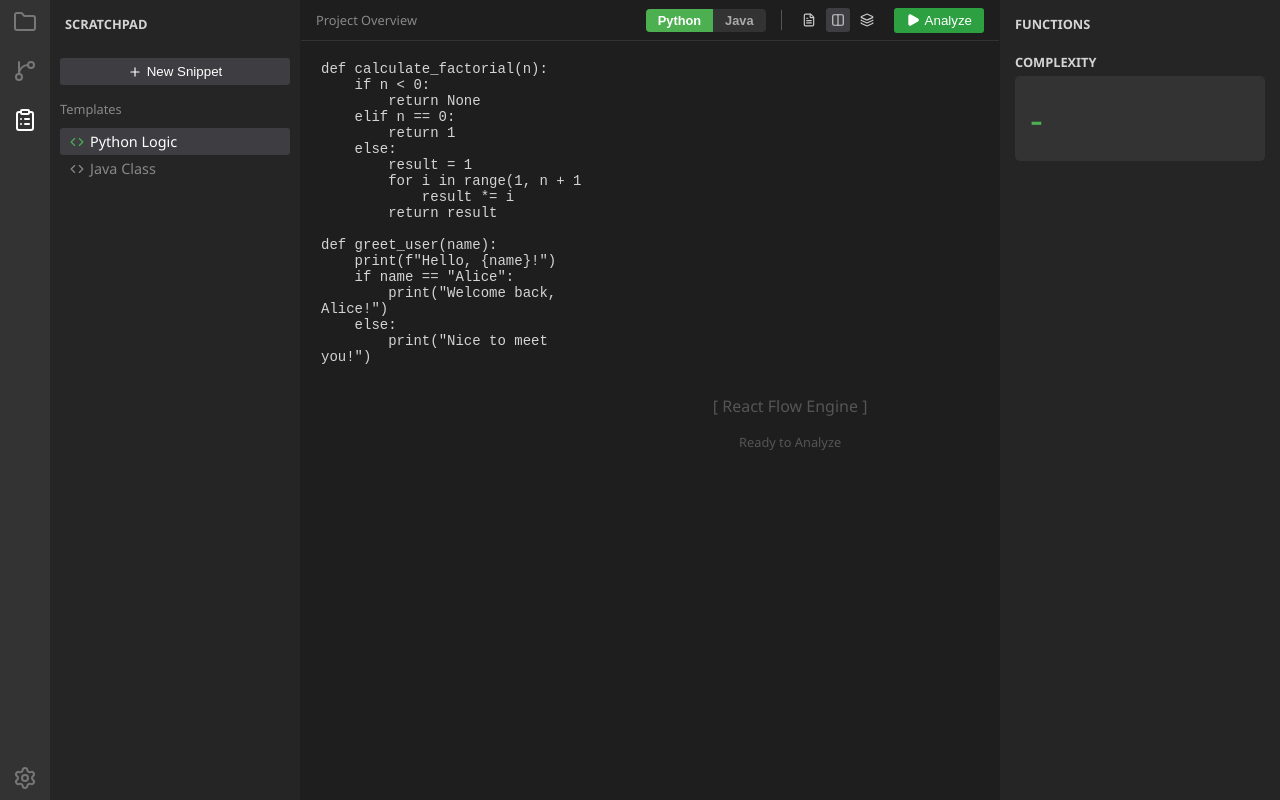
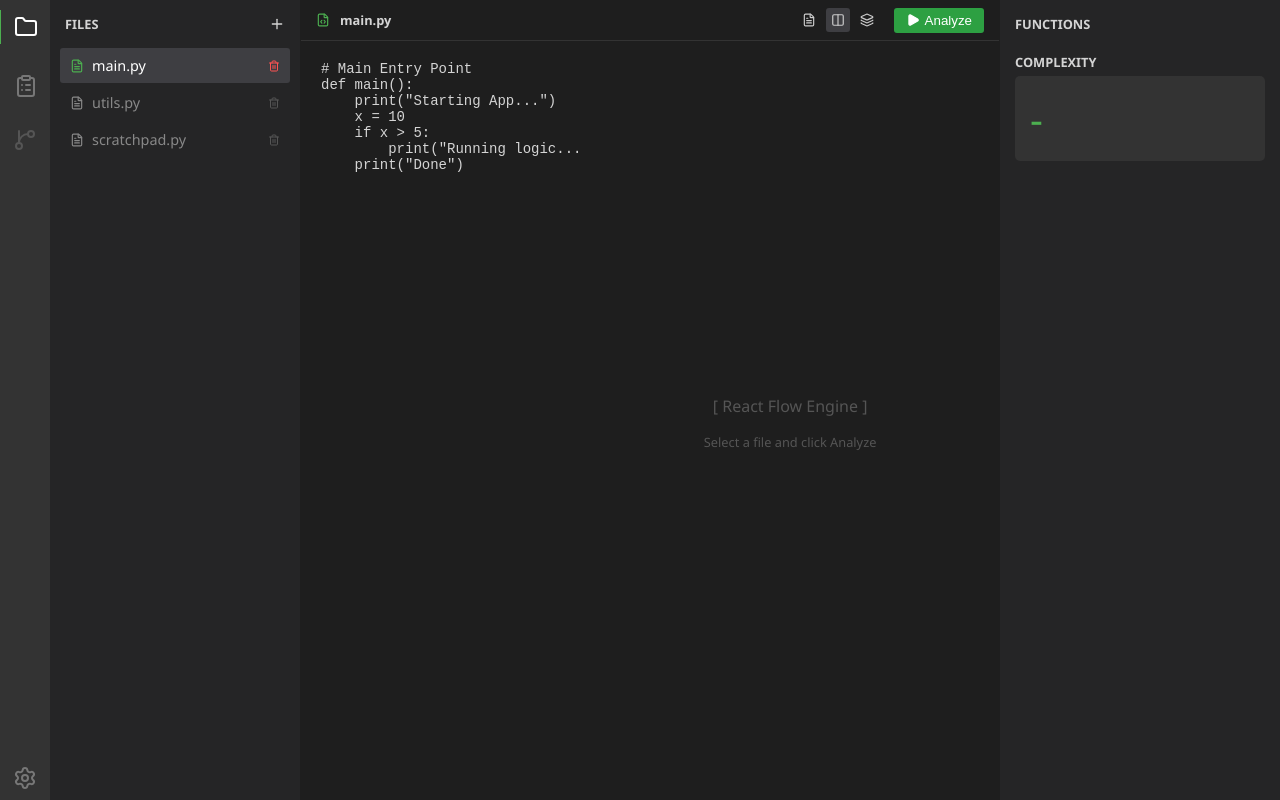
Before and after one commit to ramsptp/CodeMap, a React (Create React App) app in the folder Frontend/codemap-frontend/: page / in a window 1280 px wide. Built offline with nearby package versions, Linux system fonts and the light colour scheme.

Commit message:
ui to accomodate explorer

```diff
--- a/Frontend/codemap-frontend/src/App_v2.js
+++ b/Frontend/codemap-frontend/src/App_v2.js
@@ -13,11 +13,11 @@ import dagre from 'dagre';
 import {
   Folder, Code, GitBranch, Play, Settings,
   Columns, ClipboardList, Plus, ArrowLeft,
-  FileText, Layers
+  FileText, Layers, Trash2, FileCode
 } from "lucide-react";
 
 // ===========================================
-// 0. DEFAULT SNIPPETS
+// 0. DATA & TEMPLATES
 // ===========================================
 const SNIPPETS = {
   python:
@@ -30,14 +30,7 @@ const SNIPPETS = {
         result = 1
         for i in range(1, n + 1):
             result *= i
-        return result
-
-def greet_user(name):
-    print(f"Hello, {name}!")
-    if name == "Alice":
-        print("Welcome back, Alice!")
-    else:
-        print("Nice to meet you!")`,
+        return result`,
 
   java:
 `public class LogicDemo {
@@ -54,31 +47,47 @@ def greet_user(name):
 }`
 };
 
+const DEFAULT_FILES = {
+  "main.py":
+`# Main Entry Point
+def main():
+    print("Starting App...")
+    x = 10
+    if x > 5:
+        print("Running logic...")
+    print("Done")`,
+
+  "utils.py":
+`def helper():
+    return "I am a helper"`,
+
+  "scratchpad.py":
+`# Scratchpad
+# Go to 'Snippets' tab to load templates here!`
+};
+
 // ===========================================
-// 1. CUSTOM NODE DEFINITIONS (Borders Only!)
+// 1. CUSTOM NODE DEFINITIONS (Neon Borders)
 // ===========================================
 
-// OVAL (Terminator - Start/End)
 const TerminatorNode = ({ data }) => {
   const labelLower = data.label ? data.label.toLowerCase() : "";
   const isStart = labelLower.startsWith("start");
-
-  // Neon Colors
-  const borderColor = isStart ? "#4caf50" : "#ff5252"; // Green vs Red
-  const textColor = isStart ? "#4caf50" : "#ff5252"; // Matching Text Color
+  const borderColor = isStart ? "#4caf50" : "#ff5252";
+  const textColor = isStart ? "#4caf50" : "#ff5252";
 
   return (
     <div style={{
       padding: "10px 20px",
       borderRadius: "25px",
-      background: "#1e1e1e", // Dark BG
-      color: textColor,      // Colored Text
-      border: `2px solid ${borderColor}`, // Colored Border
+      background: "#1e1e1e",
+      color: textColor,
+      border: `2px solid ${borderColor}`,
       textAlign: "center",
       minWidth: "100px",
       fontSize: "12px",
       fontWeight: "bold",
-      boxShadow: `0 0 10px ${borderColor}20` // Subtle Glow
+      boxShadow: `0 0 10px ${borderColor}20`
     }}>
       {data.label}
       <Handle type="target" position={Position.Top} style={{ opacity: 0 }} />
@@ -87,7 +96,6 @@ const TerminatorNode = ({ data }) => {
   );
 };
 
-// RECTANGLE (Process - Statements)
 const ProcessNode = ({ data }) => {
   if (!data.label) {
       return (
@@ -101,9 +109,9 @@ const ProcessNode = ({ data }) => {
     <div style={{
       padding: "12px",
       borderRadius: "4px",
-      background: "#1e1e1e", // Dark BG
-      color: "#e0e0e0",      // White/Grey Text
-      border: "1px solid #fff", // White Border
+      background: "#1e1e1e",
+      color: "#e0e0e0",
+      border: "1px solid #fff",
       textAlign: "left",
       minWidth: "120px",
       maxWidth: "250px",
@@ -118,22 +126,19 @@ const ProcessNode = ({ data }) => {
   );
 };
 
-// DIAMOND (Decision - Yellow Border)
 const DecisionNode = ({ data }) => {
   return (
     <div style={{ position: "relative", width: "100px", height: "80px", display: "flex", alignItems: "center", justifyContent: "center" }}>
-      {/* Rotated Square for Border */}
       <div style={{
         position: "absolute",
         width: "60px",
         height: "60px",
-        background: "#1e1e1e", // Dark BG
-        border: "2px solid #dcb67a", // Yellow/Gold Border
+        background: "#1e1e1e",
+        border: "2px solid #dcb67a",
         transform: "rotate(45deg)",
         zIndex: -1,
         boxShadow: "0 0 10px rgba(220, 182, 122, 0.2)"
       }} />
-
       <div style={{ zIndex: 1, fontSize: "10px", textAlign: "center", color: "#dcb67a", maxWidth: "80px", fontWeight: "bold" }}>
         {data.label}
       </div>
@@ -143,30 +148,25 @@ const DecisionNode = ({ data }) => {
   );
 };
 
-// HEXAGON (Loop - Blue Border)
 const LoopNode = ({ data }) => {
   return (
     <div style={{ position: "relative", width: "160px", height: "60px", display: "flex", alignItems: "center", justifyContent: "center" }}>
-      {/* Outer Shape (Acts as Border) */}
       <div style={{
         position: "absolute",
         width: "100%",
         height: "100%",
-        background: "#00d8ff", // Cyan Border Color
+        background: "#00d8ff",
         clipPath: "polygon(10% 0%, 90% 0%, 100% 50%, 90% 100%, 10% 100%, 0% 50%)",
         zIndex: -2,
         boxShadow: "0 0 10px rgba(0, 216, 255, 0.3)"
       }} />
-
-       {/* Inner Shape (Acts as Dark Background) */}
        <div style={{
         position: "absolute",
-        inset: 2, // 2px Border Thickness
+        inset: 2,
         background: "#1e1e1e",
         clipPath: "polygon(10% 0%, 90% 0%, 100% 50%, 90% 100%, 10% 100%, 0% 50%)",
         zIndex: -1
       }} />
-
       <div style={{ zIndex: 1, fontSize: "11px", textAlign: "center", color: "#00d8ff", maxWidth: "130px", fontWeight: "bold" }}>
         {data.label}
       </div>
@@ -177,7 +177,7 @@ const LoopNode = ({ data }) => {
 };
 
 // ===========================================
-// 2. LAYOUT ENGINE (Dagre)
+// 2. LAYOUT ENGINE
 // ===========================================
 const dagreGraph = new dagre.graphlib.Graph();
 dagreGraph.setDefaultEdgeLabel(() => ({}));
@@ -202,7 +202,6 @@ const getLayoutedElements = (nodes, edges) => {
 
   const layoutedNodes = nodes.map((node) => {
     const nodeWithPosition = dagreGraph.node(node.id);
-    // Center offsets
     let xOffset = 75;
     if (node.type === 'decision') xOffset = 50;
     if (node.type === 'loop') xOffset = 80;
@@ -221,7 +220,7 @@ const getLayoutedElements = (nodes, edges) => {
 };
 
 // ===========================================
-// 3. GRAPH WRAPPER
+// 3. GRAPH COMPONENT
 // ===========================================
 const FlowGraph = ({ data, onNodeClick }) => {
   const [nodes, setNodes, onNodesChange] = useNodesState([]);
@@ -267,25 +266,74 @@ const FlowGraph = ({ data, onNodeClick }) => {
 // 4. MAIN APP
 // ===========================================
 const NewApp = () => {
-  const [sidebarView, setSidebarView] = useState("snippets");
+  // UI State
+  const [sidebarView, setSidebarView] = useState("explorer");
   const [viewMode, setViewMode] = useState("split");
   const [currentFunc, setCurrentFunc] = useState(null);
   const [language, setLanguage] = useState("python");
-  const [snippetCode, setSnippetCode] = useState(SNIPPETS.python);
 
+  // File System State
+  const [files, setFiles] = useState(DEFAULT_FILES);
+  const [activeFileName, setActiveFileName] = useState("main.py");
+
+  // Backend State
   const [analysisResult, setAnalysisResult] = useState(null);
   const [loading, setLoading] = useState(false);
 
-  const handleLanguageChange = (lang) => {
-    setLanguage(lang);
-    setSnippetCode(SNIPPETS[lang]);
+  // --- FILE ACTIONS ---
+  const handleFileClick = (filename) => {
+    setActiveFileName(filename);
+    setCurrentFunc(null);
     setAnalysisResult(null);
-    setCurrentFunc(null);
   };
 
+  const handleCreateFile = () => {
+    const name = prompt("Enter file name (e.g., helper.py):");
+    if (name) {
+        if (files[name]) {
+            alert("File already exists!");
+            return;
+        }
+        setFiles(prev => ({ ...prev, [name]: "# New File" }));
+        setActiveFileName(name);
+        setSidebarView("explorer");
+    }
+  };
+
+  const handleDeleteFile = (e, name) => {
+      e.stopPropagation();
+      if (Object.keys(files).length === 1) {
+          alert("Cannot delete the last file!");
+          return;
+      }
+      if (window.confirm(`Delete ${name}?`)) {
+          const newFiles = { ...files };
+          delete newFiles[name];
+          setFiles(newFiles);
+          if (activeFileName === name) {
+              setActiveFileName(Object.keys(newFiles)[0]);
+          }
+      }
+  };
+
+  const handleCodeChange = (e) => {
+      const newContent = e.target.value;
+      setFiles(prev => ({ ...prev, [activeFileName]: newContent }));
+  };
+
+  // --- SNIPPET ACTIONS ---
+  // Overwrites the ACTIVE file with the snippet
+  const handleLoadSnippet = (lang) => {
+      if (window.confirm(`Overwrite '${activeFileName}' with ${lang} template?`)) {
+          setFiles(prev => ({ ...prev, [activeFileName]: SNIPPETS[lang] }));
+          setLanguage(lang);
+      }
+  };
+
+  // --- ANALYSIS ---
   const handleAnalyze = async (specificFunction = null) => {
     setLoading(true);
-    const codeToSend = sidebarView === "snippets" ? snippetCode : "# File content...";
+    const codeToSend = files[activeFileName];
 
     try {
       const payload = {
@@ -322,27 +370,76 @@ const NewApp = () => {
 
        {/* 1. ACTIVITY BAR */}
       <div style={{ width: "50px", background: "#333", display: "flex", flexDirection: "column", alignItems: "center", padding: "10px 0", gap: "25px" }}>
-        <Folder size={24} color={sidebarView === "explorer" ? "#fff" : "#777"} style={{cursor: "pointer"}} onClick={() => setSidebarView("explorer")} />
-        <GitBranch size={24} color={sidebarView === "git" ? "#fff" : "#777"} style={{cursor: "pointer"}} onClick={() => setSidebarView("git")} />
-        <ClipboardList size={24} color={sidebarView === "snippets" ? "#fff" : "#777"} style={{cursor: "pointer"}} onClick={() => setSidebarView("snippets")} />
+
+        {/* EXPLORER ICON */}
+        <div
+          onClick={() => setSidebarView("explorer")}
+          style={{ cursor: "pointer", borderLeft: sidebarView === "explorer" ? "2px solid #4caf50" : "2px solid transparent", width: "100%", display: "flex", justifyContent: "center", padding: "5px 0" }}
+          title="Project Explorer"
+        >
+            <Folder size={24} color={sidebarView === "explorer" ? "#fff" : "#777"} />
+        </div>
+
+        {/* SNIPPETS ICON */}
+        <div
+          onClick={() => setSidebarView("snippets")}
+          style={{ cursor: "pointer", borderLeft: sidebarView === "snippets" ? "2px solid #4caf50" : "2px solid transparent", width: "100%", display: "flex", justifyContent: "center", padding: "5px 0" }}
+          title="Templates"
+        >
+             <ClipboardList size={24} color={sidebarView === "snippets" ? "#fff" : "#777"} />
+        </div>
+
+        <GitBranch size={24} color="#555" style={{cursor: "not-allowed"}} />
         <Settings size={24} color="#777" style={{ marginTop: "auto", cursor: "pointer" }} />
       </div>
 
       {/* 2. SIDEBAR CONTENT */}
       <div style={{ width: "250px", background: "#252526", display: "flex", flexDirection: "column", borderRight: "1px solid #1e1e1e" }}>
-        <div style={{ padding: "15px", fontSize: "0.8rem", fontWeight: "bold", textTransform: "uppercase" }}>
-          {sidebarView === "snippets" ? "Scratchpad" : sidebarView === "git" ? "Source Control" : "Explorer"}
-        </div>
 
+        {/* VIEW A: EXPLORER */}
+        {sidebarView === "explorer" && (
+            <>
+                <div style={{ padding: "15px", fontSize: "0.8rem", fontWeight: "bold", textTransform: "uppercase", display: "flex", justifyContent: "space-between", alignItems: "center" }}>
+                    <span>FILES</span>
+                    <Plus size={16} style={{ cursor: "pointer" }} onClick={handleCreateFile} title="New File"/>
+                </div>
+                <div style={{ padding: "0 10px" }}>
+                    {Object.keys(files).map(filename => (
+                        <FileItem
+                            key={filename}
+                            name={filename}
+                            active={activeFileName === filename}
+                            onClick={() => handleFileClick(filename)}
+                            onDelete={(e) => handleDeleteFile(e, filename)}
+                        />
+                    ))}
+                </div>
+            </>
+        )}
+
+        {/* VIEW B: SNIPPETS */}
         {sidebarView === "snippets" && (
-           <div style={{ padding: "10px" }}>
-              <button style={{...actionBtnStyle, background: "#3e3e42", marginBottom: "15px", display: "flex", justifyContent: "center", alignItems: "center", gap: "5px"}}>
-                 <Plus size={14} /> New Snippet
-              </button>
-              <div style={{fontSize: "0.8rem", color: "#888", marginBottom: "10px"}}>Templates</div>
-              <FileItem name="Python Logic" type="code" active={language === "python"} onClick={() => handleLanguageChange("python")} />
-              <FileItem name="Java Class" type="code" active={language === "java"} onClick={() => handleLanguageChange("java")} />
-           </div>
+            <>
+                <div style={{ padding: "15px", fontSize: "0.8rem", fontWeight: "bold", textTransform: "uppercase" }}>
+                    TEMPLATES
+                </div>
+                <div style={{ padding: "0 10px" }}>
+                    <div style={{fontSize: "0.8rem", color: "#888", marginBottom: "15px", fontStyle: "italic", borderBottom: "1px solid #333", paddingBottom: "10px"}}>
+                        Click to overwrite <strong>{activeFileName}</strong>
+                    </div>
+
+                    <FileItem
+                        name="Python Logic"
+                        active={language === "python"}
+                        onClick={() => handleLoadSnippet("python")}
+                    />
+                    <FileItem
+                        name="Java Class"
+                        active={language === "java"}
+                        onClick={() => handleLoadSnippet("java")}
+                    />
+                </div>
+            </>
         )}
       </div>
 
@@ -351,27 +448,19 @@ const NewApp = () => {
         {/* TOOLBAR */}
         <div style={{ height: "40px", borderBottom: "1px solid #333", display: "flex", alignItems: "center", padding: "0 15px", justifyContent: "space-between", background: "#1e1e1e" }}>
 
+          {/* File & Breadcrumb */}
           <div style={{ fontSize: "0.8rem", color: "#888", display: "flex", alignItems: "center", gap: "10px" }}>
-            {currentFunc ? (
-               <>
-                 <button onClick={() => handleAnalyze(null)} style={{...iconBtnStyle, color: "#4caf50", display: "flex", alignItems: "center", gap: "5px", fontWeight: "bold"}}>
-                   <ArrowLeft size={14} /> Back to Overview
-                 </button>
-                 <span>/ {currentFunc}()</span>
-               </>
-            ) : (
-               <span>Project Overview</span>
-            )}
+             <FileCode size={14} color="#4caf50"/>
+             <span style={{fontWeight: "bold", color: "#d4d4d4"}}>{activeFileName}</span>
+             {currentFunc && (
+                 <>
+                  <span style={{color: "#555"}}>/</span>
+                  <span style={{color: "#4caf50"}}>{currentFunc}()</span>
+                 </>
+             )}
           </div>
 
           <div style={{ display: "flex", gap: "15px", alignItems: "center" }}>
-             {/* LANGUAGE TOGGLE */}
-             <div style={{ display: "flex", background: "#333", borderRadius: "4px", overflow: "hidden" }}>
-                <button onClick={() => handleLanguageChange("python")} style={{...langBtnStyle, background: language === "python" ? "#4caf50" : "transparent", color: language === "python" ? "white" : "#aaa"}}>Python</button>
-                <button onClick={() => handleLanguageChange("java")} style={{...langBtnStyle, background: language === "java" ? "#f89820" : "transparent", color: language === "java" ? "white" : "#aaa"}}>Java</button>
-             </div>
-
-             <div style={{ width: 1, height: 20, background: "#555" }} />
 
              {/* VIEW SWITCHER */}
              <div style={{ display: "flex", gap: "5px" }}>
@@ -389,7 +478,8 @@ const NewApp = () => {
           {(viewMode === "code" || viewMode === "split") && (
             <div style={{ flex: viewMode === "split" ? "0 0 40%" : "1", borderRight: "1px solid #333", height: "100%" }}>
               <textarea
-                value={snippetCode} onChange={(e) => setSnippetCode(e.target.value)}
+                value={files[activeFileName]}
+                onChange={handleCodeChange}
                 style={editorStyle} spellCheck="false"
               />
             </div>
@@ -398,13 +488,13 @@ const NewApp = () => {
           {(viewMode === "graph" || viewMode === "split") && (
             <div style={{ flex: 1, position: "relative", height: "100%", background: "#1e1e1e" }}>
                {loading ? (
-                 <div style={centerMsgStyle}>Analyzing...</div>
+                 <div style={centerMsgStyle}>Analyzing {activeFileName}...</div>
                ) : analysisResult && analysisResult.graph_data ? (
                  <FlowGraph data={analysisResult.graph_data} onNodeClick={onGraphNodeClick} />
                ) : (
                  <div style={centerMsgStyle}>
                     <p>[ React Flow Engine ]</p>
-                    <p style={{fontSize: "0.8rem"}}>Ready to Analyze</p>
+                    <p style={{fontSize: "0.8rem"}}>Select a file and click Analyze</p>
                  </div>
                )}
             </div>
@@ -443,17 +533,23 @@ const NewApp = () => {
 };
 
 // --- STYLES ---
-const FileItem = ({ name, type, active, onClick }) => (
+const FileItem = ({ name, active, onClick, onDelete }) => (
   <div
     onClick={onClick}
-    style={{ padding: "4px 10px", display: "flex", alignItems: "center", gap: "6px", cursor: "pointer", color: active ? "white" : "#888", background: active ? "#3e3e42" : "transparent", fontSize: "0.9rem", borderRadius: "3px" }}>
-    <Code size={14} color={active ? "#4caf50" : "#888"}/> {name}
+    style={{
+        padding: "8px 10px", display: "flex", alignItems: "center", justifyContent: "space-between",
+        gap: "6px", cursor: "pointer", color: active ? "white" : "#888",
+        background: active ? "#3e3e42" : "transparent", fontSize: "0.9rem", borderRadius: "3px", marginBottom: "2px"
+    }}>
+    <div style={{display: "flex", alignItems: "center", gap: "8px"}}>
+        <FileText size={14} color={active ? "#4caf50" : "#888"}/> {name}
+    </div>
+    {/* Only show delete if the function is provided (not for templates) */}
+    {onDelete && <Trash2 size={12} color={active ? "#ff5252" : "#555"} onClick={onDelete} />}
   </div>
 );
 const iconBtnStyle = { background: "transparent", border: "none", color: "#ccc", cursor: "pointer", padding: "5px", display: "flex", alignItems: "center", justifyContent: "center", borderRadius: "3px" };
-const langBtnStyle = { border: "none", cursor: "pointer", padding: "4px 12px", fontSize: "0.8rem", fontWeight: "bold" };
 const runBtnStyle = { background: "#2da042", border: "none", color: "white", padding: "5px 12px", borderRadius: "3px", cursor: "pointer", display: "flex", alignItems: "center", gap: "5px" };
-const actionBtnStyle = { width: "100%", padding: "6px", border: "none", color: "white", cursor: "pointer", borderRadius: "3px" };
 const editorStyle = { width: "100%", height: "100%", background: "#1e1e1e", color: "#d4d4d4", border: "none", padding: "20px", fontFamily: "monospace", fontSize: "14px", resize: "none", outline: "none" };
 const centerMsgStyle = { position: "absolute", top: "50%", left: "50%", transform: "translate(-50%, -50%)", color: "#555", textAlign: "center" };
 
```
